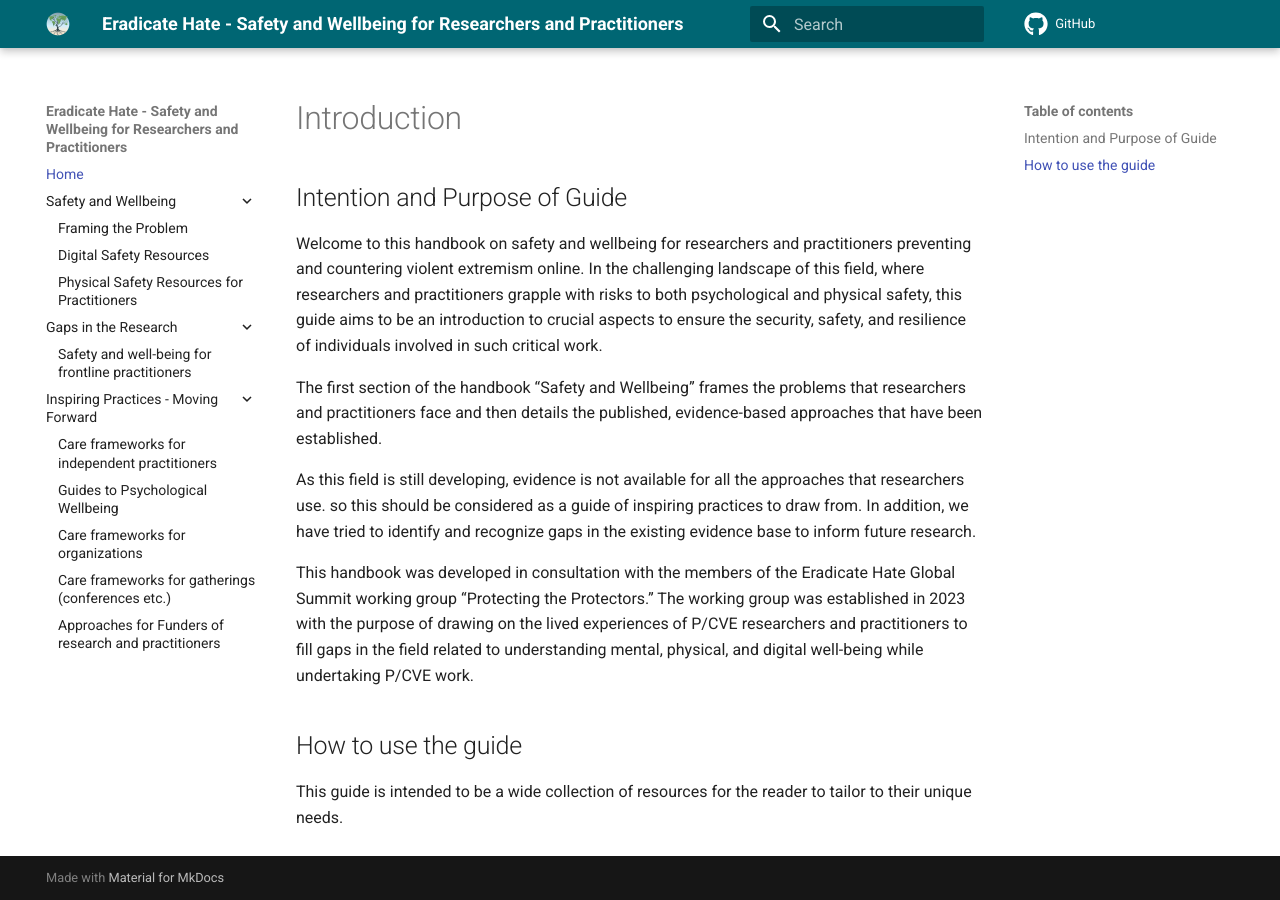
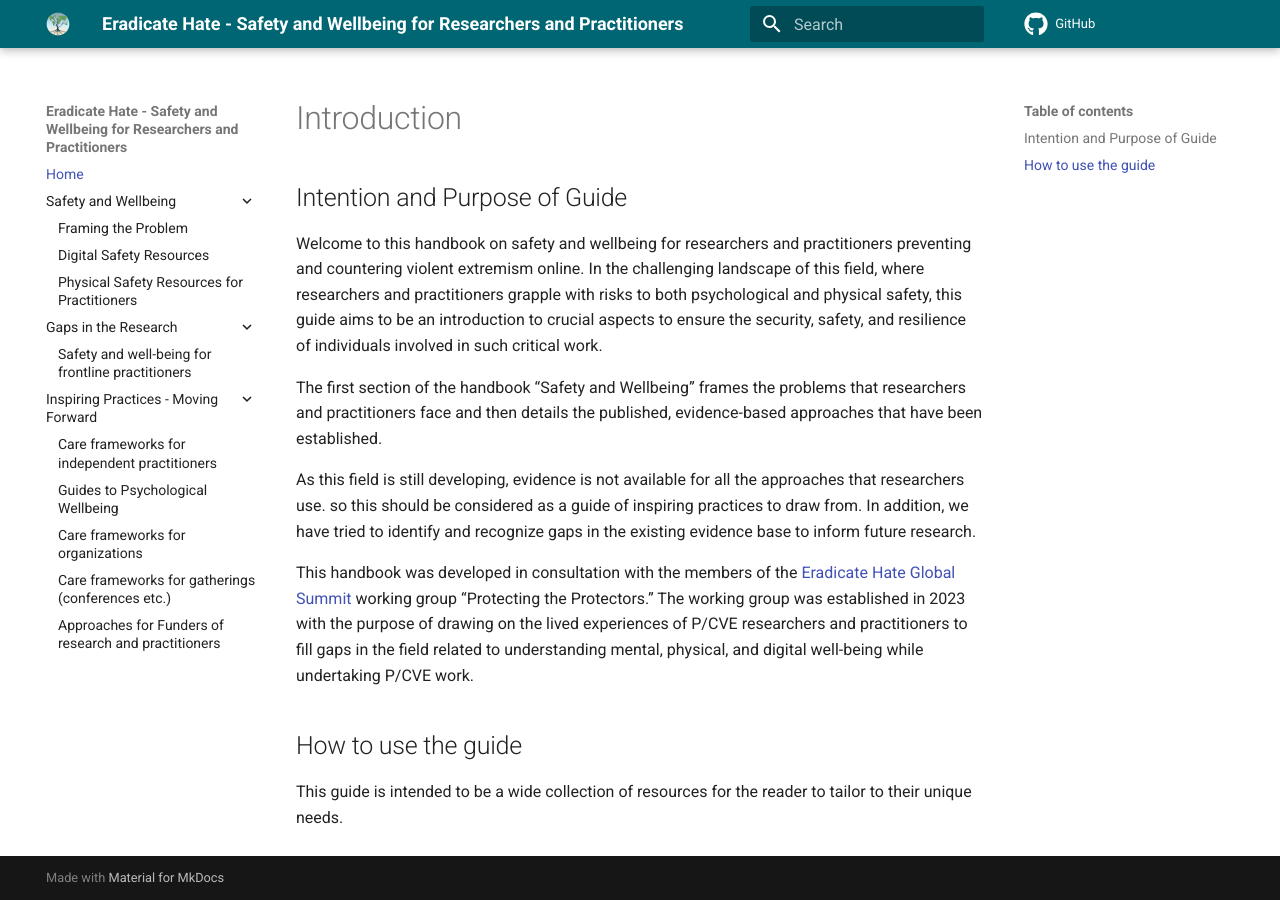
Before and after one commit to tgthorley/Safety-and-Wellbeing-for-Researchers-and-Practitioners, an MkDocs documentation site: the page built from docs/index.md, in a window 1280 px wide. Built offline with MkDocs 1.6.1 and Material for MkDocs 9.7.7, drawn with Linux system fonts in a browser that asks for light colours; comment, search, counter and statistics services are not loaded; part of the change alters nothing that is shown.

```diff
--- a/docs/index.md
+++ b/docs/index.md
@@ -7,7 +7,7 @@ The first section of the handbook “Safety and Wellbeing” frames the problems
 
 As this field is still developing, evidence is not available for all the approaches that researchers use. so this should be considered as a guide of inspiring practices to draw from. In addition, we have tried to identify and recognize gaps in the existing evidence base to inform future research.
 
-This handbook was developed in consultation with the members of the Eradicate Hate Global Summit working group “Protecting the Protectors.” The working group was established in 2023 with the purpose of drawing on the lived experiences of P/CVE researchers and practitioners to fill gaps in the field related to understanding mental, physical, and digital well-being while undertaking P/CVE work.
+This handbook was developed in consultation with the members of the [Eradicate Hate Global Summit](https://eradicatehatesummit.org/) working group “Protecting the Protectors.” The working group was established in 2023 with the purpose of drawing on the lived experiences of P/CVE researchers and practitioners to fill gaps in the field related to understanding mental, physical, and digital well-being while undertaking P/CVE work.
 
 ## How to use the guide
 This guide is intended to be a wide collection of resources for the reader to tailor to their unique needs.
```
